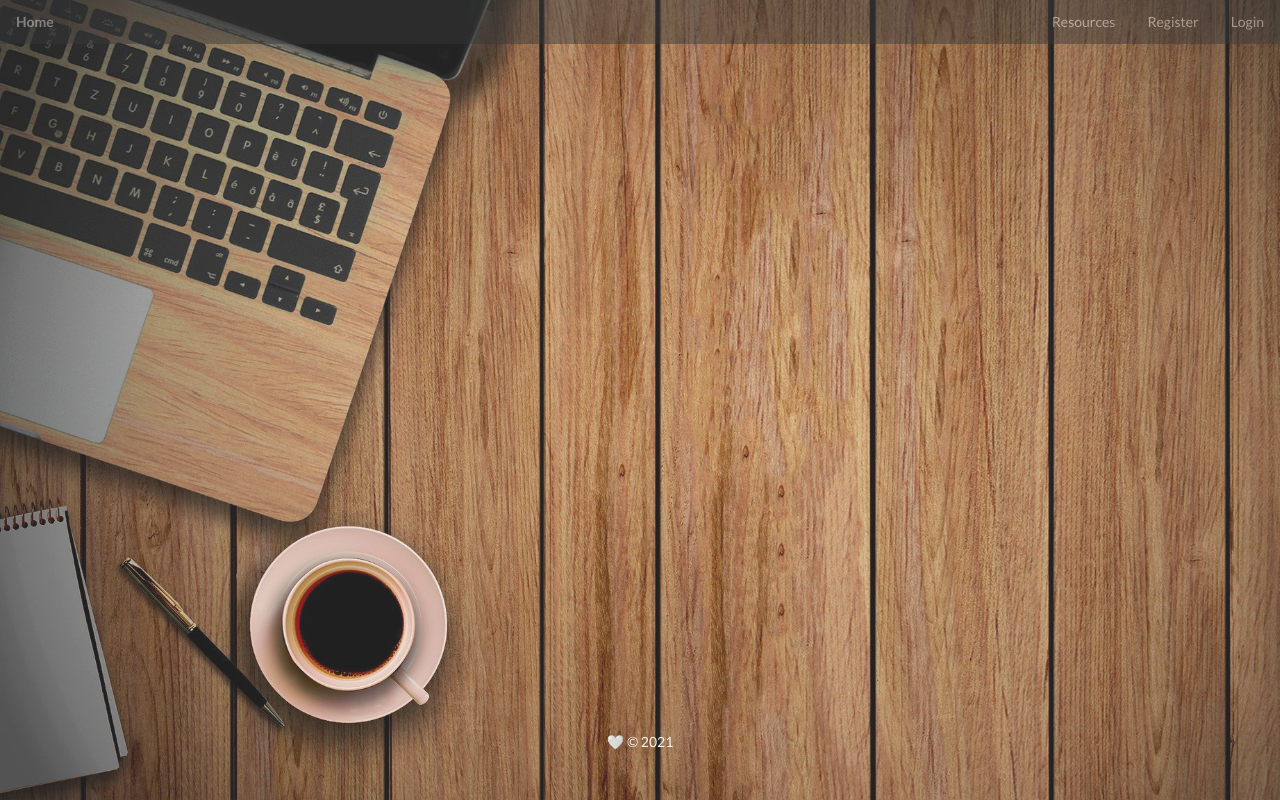
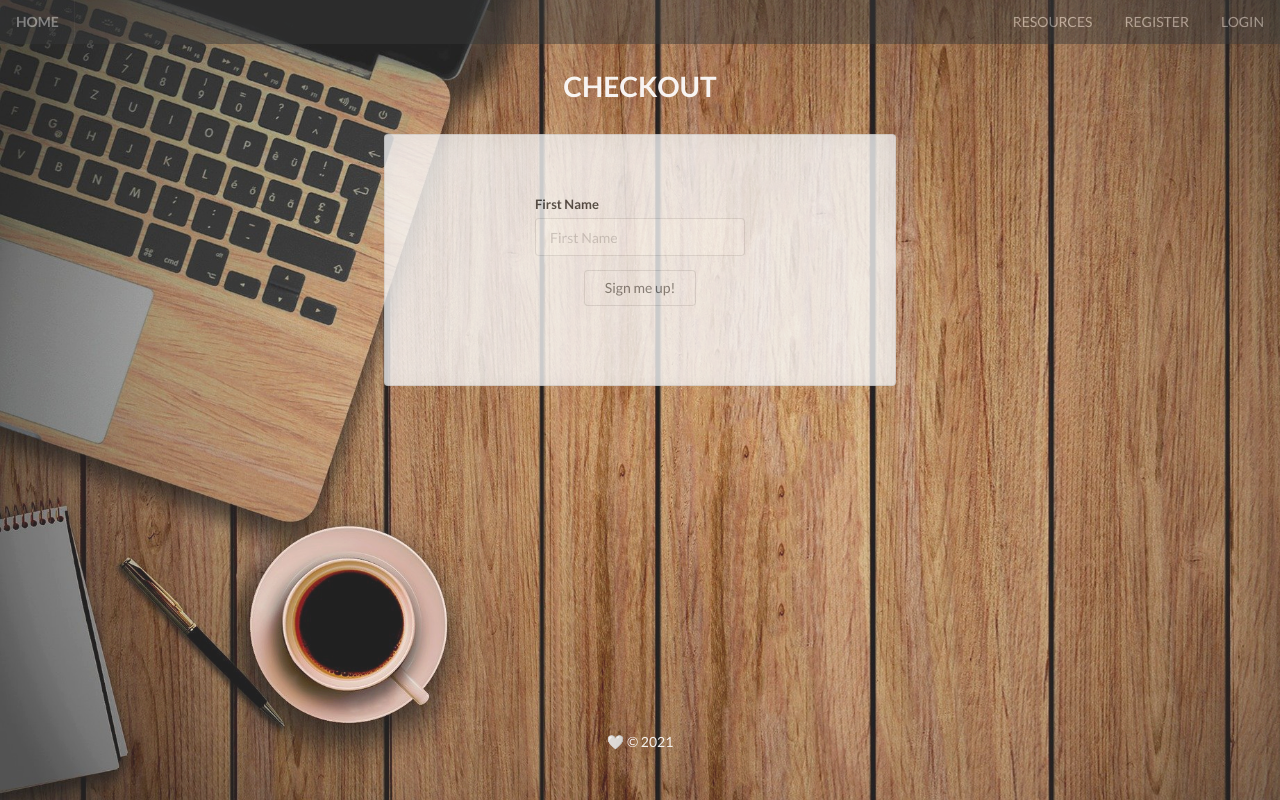
Before and after one commit to hanh-t/sei-project-4, a React (Create React App) app in the folder client/: page /resources/1/checkout in a window 1280 px wide. Built offline with nearby package versions, Linux system fonts and the light colour scheme; no server answers; a web font is replaced by a local one.

Commit message:
cart styling

```diff
--- a/client/src/App.js
+++ b/client/src/App.js
@@ -18,6 +18,7 @@ import Forum from './components/forum/Forum'
 import EditComment from './components/forum/EditComment'
 import IntroTracker from './components/habits/IntroTracker'
 import Cart from './components/resources/Cart'
+import Checkout from './components/resources/Checkout'
 
 
 const App = () => {
@@ -73,8 +74,11 @@ const App = () => {
         <Route  exact path="/resources/:id">
           <UserData />
         </Route>
-        <Route  path="/resources/:id/cart">
+        <Route  exact path="/resources/:id/cart">
           <Cart />
+        </Route>
+        <Route  exact path="/resources/:id/checkout">
+          <Checkout />
         </Route>
       </Switch>
       <Footer />
--- a/client/src/components/Navbar.js
+++ b/client/src/components/Navbar.js
@@ -17,36 +17,36 @@ const Navbar = () => {
       <div className="ui inverted menu navbar-menu">
         <div className="header item">
           <Link to="/">
-          Home
+          HOME
           </Link>
         </div>
 
         <div className="right menu">
           <div className="item">
             <Link to="/resources">
-              Resources
+              RESOURCES
             </Link>
           </div>
           { userIsAuthenticated() &&
           <>
             <div className="item">
               <Link to="/categories/community">
-            Community
+            COMMUNITY
               </Link>
             </div>
             <div className="item">
               <Link to="/habits">
-            Tracker
+            TRACKER
               </Link>
             </div>
             <div className="item">
               <Link to={`auth/profile/${userID()}`}>
-            Profile
+            PROFILE
               </Link>
             </div>
             <div className="item">
               <Link to={`resources/${params.id}/cart/`}>
-            Cart
+            CART
               </Link>
             </div>
           </>
@@ -57,20 +57,20 @@ const Navbar = () => {
             <div className="item">
               <Link to='/auth/register'>
                 {/* <i className="sign in alternate icon"></i> */}
-                Register
+                REGISTER
               </Link>
             </div>
             <div className="item">
               <Link to='/auth/login'>
                 {/* <i className="sign in alternate icon"></i> */}
-                Login
+                LOGIN
               </Link>
             </div>
           </>
           }
           { userIsAuthenticated() &&
           <div className="item">
-            <a className="button" onClick={handleLogout}> Log out</a>
+            <a className="button" onClick={handleLogout}> LOG OUT</a>
           </div>
           }
         </div>
--- a/client/src/components/resources/Cart.js
+++ b/client/src/components/resources/Cart.js
@@ -1,6 +1,6 @@
 import React, { useState, useEffect } from 'react'
 // import ResourceCard from './ResourceCard'
-import { useParams } from 'react-router-dom'
+import { useParams, Link } from 'react-router-dom'
 import axios from 'axios'
 
 const Cart = () => {
@@ -45,8 +45,8 @@ const Cart = () => {
 
 
 
-              <div classNameName="cartSection-removeWrap">
-                <a href="#" classNameName="remove">x</a>
+              <div classnamename="cartSection-removeWrap">
+                <a href="#" classnamename="remove">x</a>
               </div>
             </div>
           </li>
@@ -61,7 +61,9 @@ const Cart = () => {
           <li className="totalRow final"><span className="label">Total</span><span className="value"> £5.00</span></li>
 
         </ul>
-        <button className="totalRow ui inverted basic button">CHECKOUT</button>
+        <Link to={`/api/resources/${params.id}/checkout/`}>
+          <button className="totalRow ui inverted basic button">CHECKOUT</button>
+        </Link>
       </div>
     </>
   )
--- a/client/src/components/resources/Checkout.js
+++ b/client/src/components/resources/Checkout.js
@@ -3,7 +3,23 @@ import React from 'react'
 const Checkout = () => {
 
   return (
-    <p>hey</p>
+    <>
+      <h1>CHECKOUT</h1>
+      <div className="ui container placeholder segment register-form">
+        <div className="ui two column ">
+          <div className="column">
+            <form  className="ui form">
+              <div className="field">
+                <label>First Name</label><input placeholder="First Name"/>
+              </div>
+              <button  type="submit" value="Registration successful!" className="ui basic submit button"> Sign me up!</button><br/>
+              {/* <span className="registerConfirmBox"><p>{confirmMessage}</p></span> */}
+            </form>
+          </div>
+        </div>
+
+      </div>
+    </>
   )
 }
 
```
Also changed, not shown: 1 other file (tests, documents, lock files or other folders).
